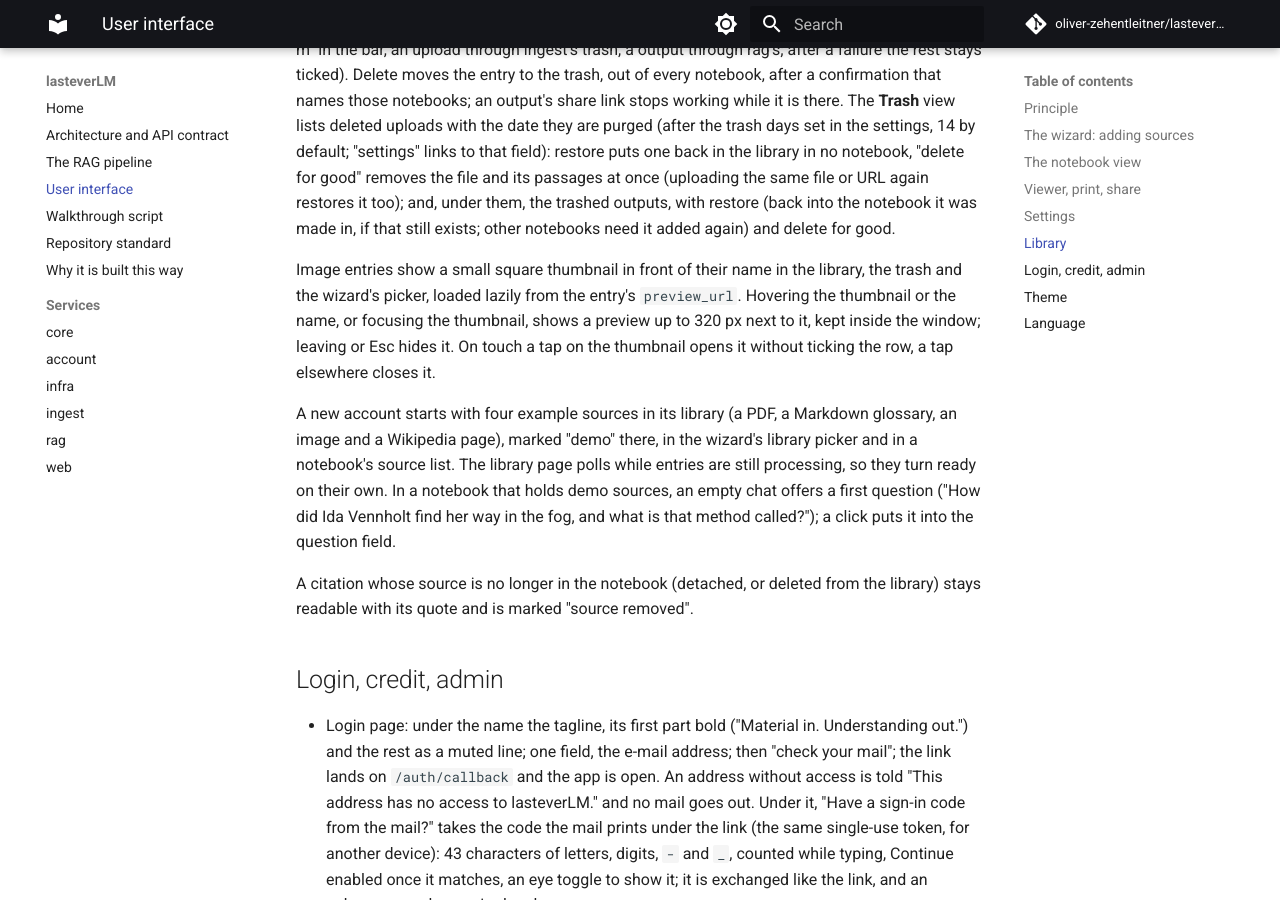
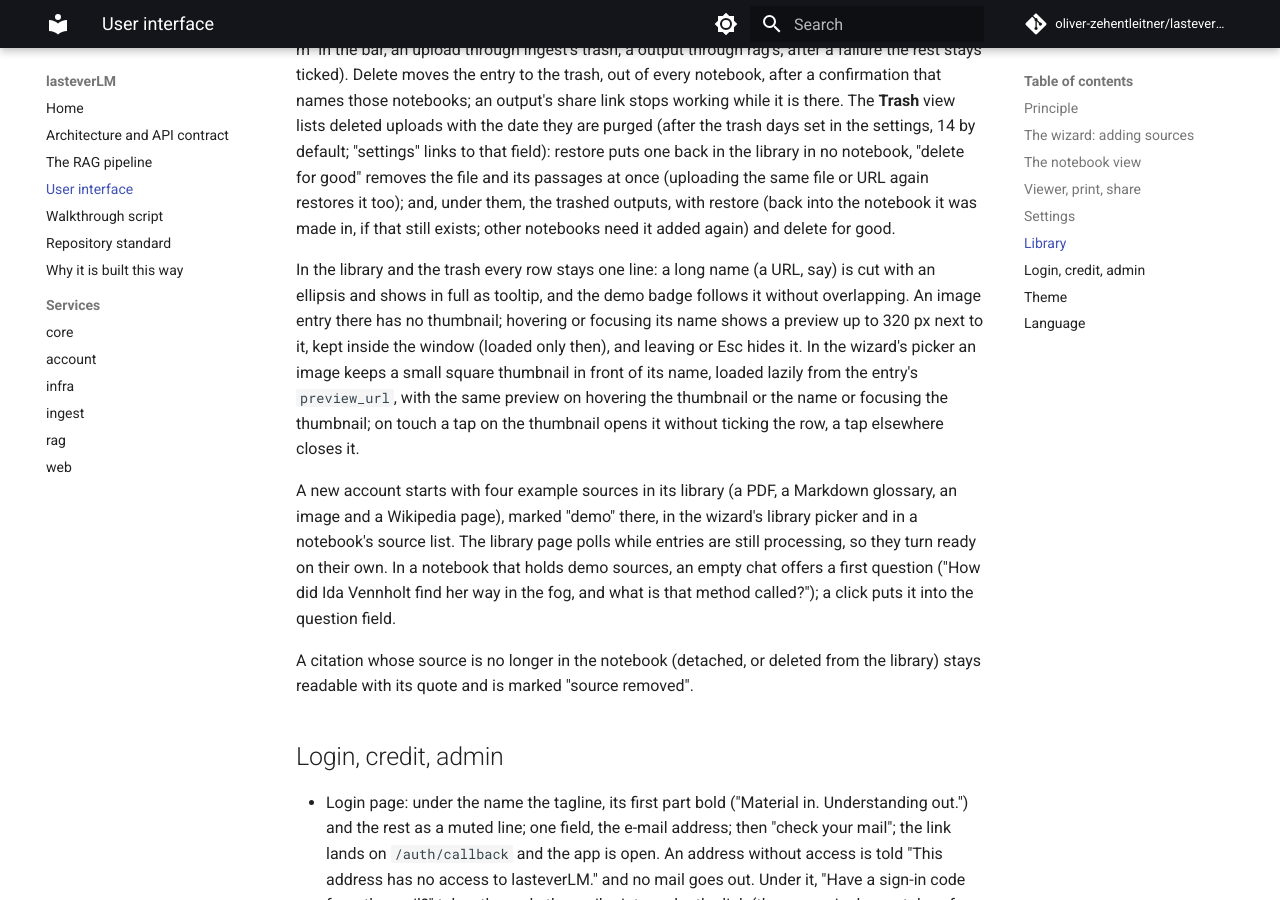
Before and after one commit to oliver-zehentleitner-aigent/lasteverLM, an MkDocs documentation site: the page built from docs/ui.md, in a window 1280 px wide and 900 px high, scrolled down 6917 px. Built offline with MkDocs 1.6.1 and Material for MkDocs 9.7.7, drawn with Linux system fonts in a browser that asks for light colours; comment, search, counter and statistics services are not loaded.

Commit message:
web: library rows stay one line, the image preview on the name only
No thumbnail in the library's and the trash's rows (ImageName takes
thumbnail={false}): the preview shows on hovering or focusing the name
and loads only then. Long names end in an ellipsis with the full name as
tooltip; the demo badge follows without overlapping.

```diff
--- a/docs/ui.md
+++ b/docs/ui.md
@@ -364,12 +364,16 @@
 the notebook it was made in, if that still exists; other notebooks need
 it added again) and delete for good.
 
-Image entries show a small square thumbnail in front of their name in
-the library, the trash and the wizard's picker, loaded lazily from the
-entry's `preview_url`. Hovering the thumbnail or the name, or focusing
-the thumbnail, shows a preview up to 320 px next to it, kept inside the
-window; leaving or Esc hides it. On touch a tap on the thumbnail opens
-it without ticking the row, a tap elsewhere closes it.
+In the library and the trash every row stays one line: a long name (a
+URL, say) is cut with an ellipsis and shows in full as tooltip, and the
+demo badge follows it without overlapping. An image entry there has no
+thumbnail; hovering or focusing its name shows a preview up to 320 px
+next to it, kept inside the window (loaded only then), and leaving or
+Esc hides it. In the wizard's picker an image keeps a small square
+thumbnail in front of its name, loaded lazily from the entry's
+`preview_url`, with the same preview on hovering the thumbnail or the
+name or focusing the thumbnail; on touch a tap on the thumbnail opens it
+without ticking the row, a tap elsewhere closes it.
 
 A new account starts with four example sources in its library (a PDF,
 a Markdown glossary, an image and a Wikipedia page), marked "demo"
--- a/web/src/components/LibraryPage.tsx
+++ b/web/src/components/LibraryPage.tsx
@@ -339,10 +339,10 @@
                     <span className="name-cell">
                       {href ? (
                         <a className="open-name" href={href} target="_blank" rel="noopener noreferrer" title={t('lib.openTitle', { name: e.name })}>
-                          <ImageName kind={e.kind} previewUrl={e.preview_url} label={e.name} title={e.url ?? e.name} />
+                          <ImageName kind={e.kind} previewUrl={e.preview_url} label={e.name} title={e.url ?? e.name} thumbnail={false} />
                         </a>
                       ) : (
-                        <ImageName kind={e.kind} previewUrl={e.preview_url} label={e.name} title={e.url ?? e.name} />
+                        <ImageName kind={e.kind} previewUrl={e.preview_url} label={e.name} title={e.url ?? e.name} thumbnail={false} />
                       )}
                       <DemoBadge demo={e.demo} />
                     </span>
@@ -551,7 +551,7 @@
             <tr key={e.id}>
               <td className="name">
                 <span className="name-cell">
-                  <ImageName kind={e.kind} previewUrl={e.preview_url} label={e.name} title={e.url ?? e.name} />
+                  <ImageName kind={e.kind} previewUrl={e.preview_url} label={e.name} title={e.url ?? e.name} thumbnail={false} />
                   <DemoBadge demo={e.demo} />
                 </span>
               </td>
--- a/web/src/styles.css
+++ b/web/src/styles.css
@@ -719,3 +719,9 @@
 .library .made-in.gone { font-style: italic; }
 .library .filters { grid-template-columns: minmax(9rem, 12rem) minmax(9rem, 14rem) minmax(0, 22rem); }
 @media (max-width: 640px) { .library .filters { grid-template-columns: minmax(0, 1fr); } }
+/* library rows stay one line: the name truncates with its full text as
+   tooltip, the demo badge follows it and never overlaps */
+.library td.name .name-cell { overflow: hidden; }
+.library td.name a.open-name { display: flex; min-width: 0; overflow: hidden; }
+.library td.name .image-name { min-width: 0; }
+.library td.name .name-cell > .badge { flex: none; }
```
Also changed, not shown: web/CHANGELOG.md (+1 -0 lines), web/src/components/ImageName.tsx (+24 -3 lines).
